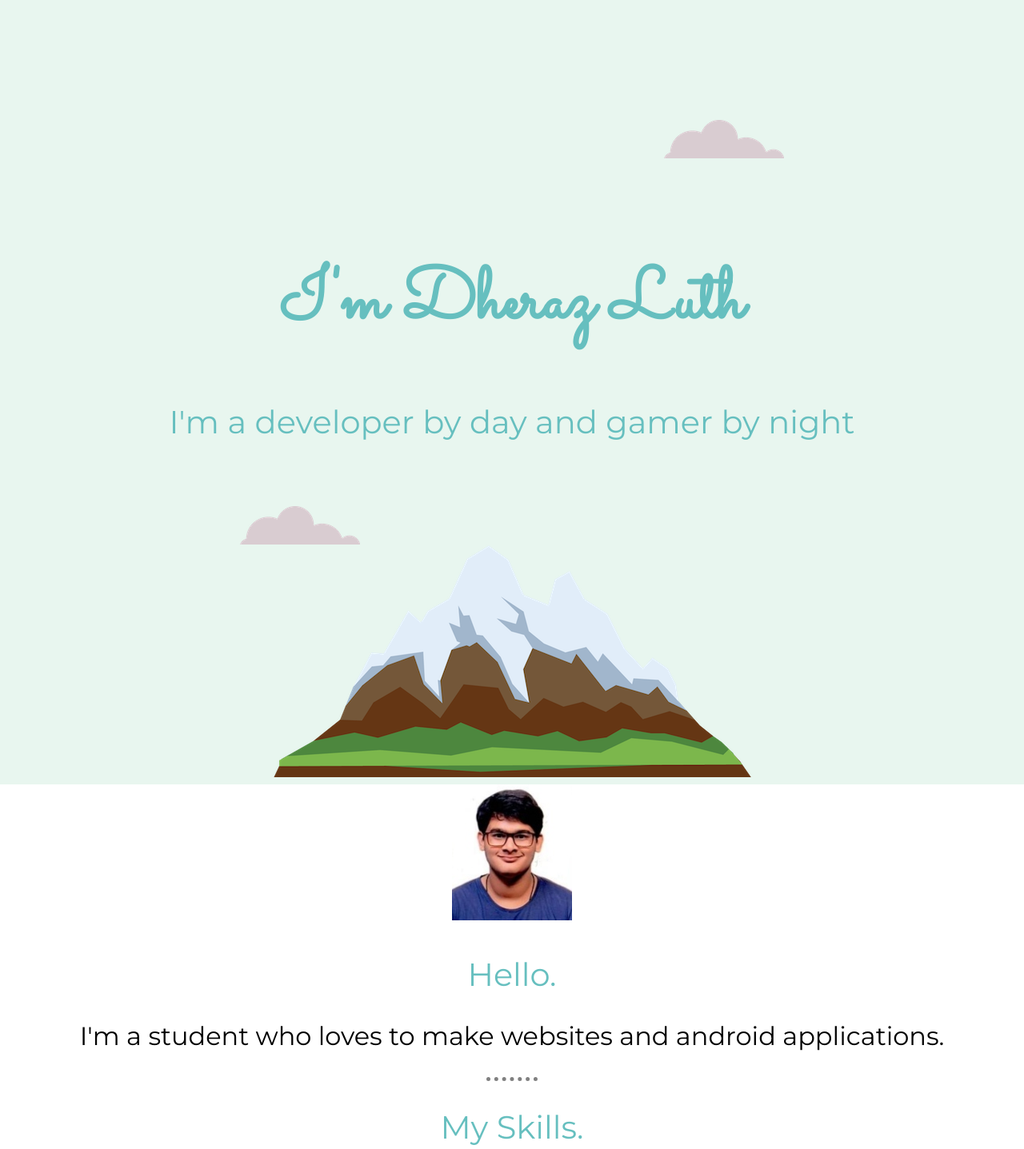
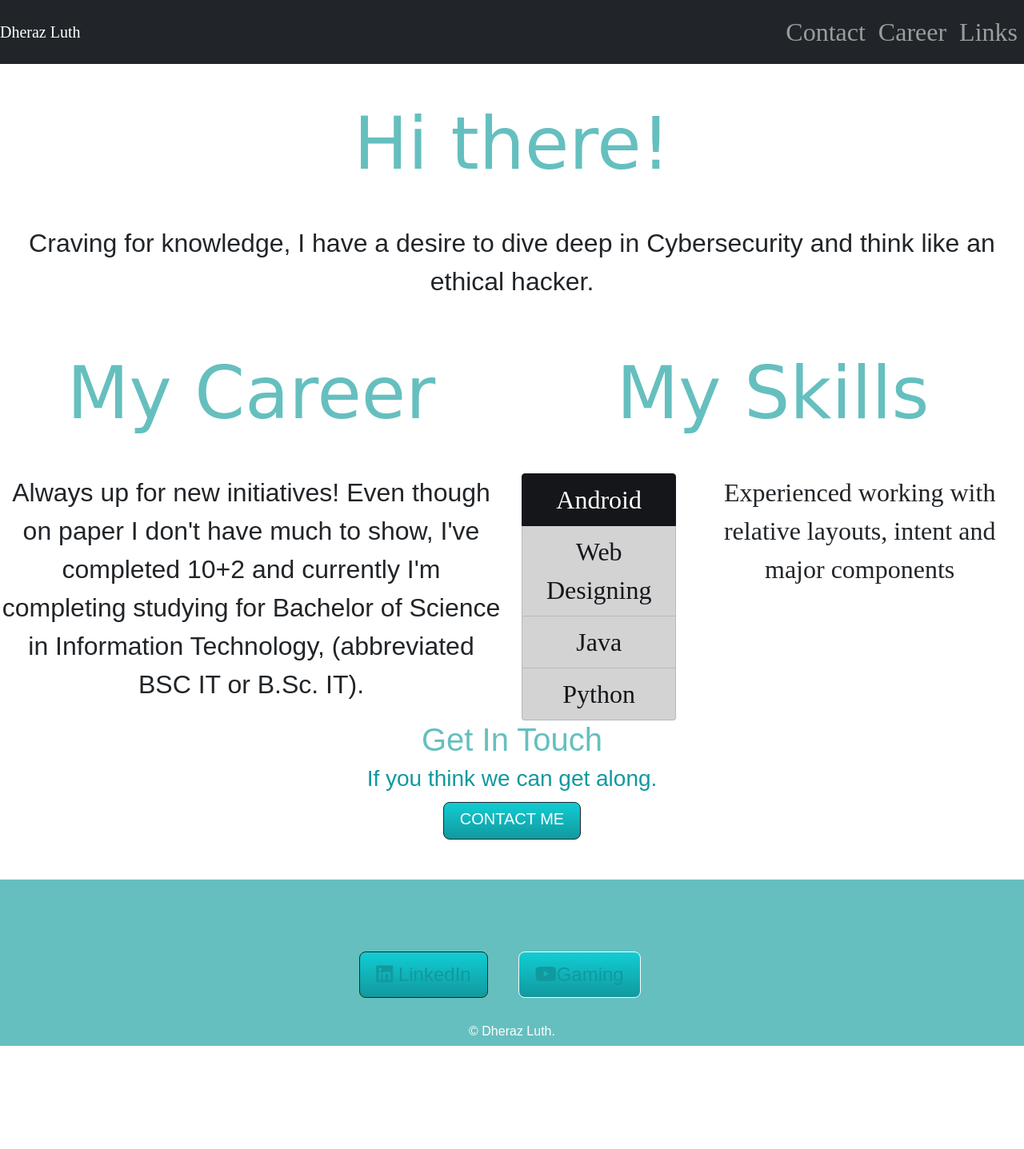
Before and after one commit to dheraz-1/cssresume, a plain HTML site: page index.html in a window 1280 px wide. Shown: the top 1437 px of the page at 80% size. After the commit the page ends 1308 px from the top, so only its background shows below. Drawn offline with nearby package versions, Linux system fonts and the light colour scheme.

Commit message:
Update index.html

```diff
--- a/index.html
+++ b/index.html
@@ -1,62 +1,105 @@
 <!DOCTYPE html>
-<html>
+<html lang="">
 <head>
-    <title>Dheraz Luth</title>
+    <meta charset="utf-8">
+    <title>About</title>
+    <link href="https://cdn.jsdelivr.net/npm/bootstrap@5.1.3/dist/css/bootstrap.min.css" rel="stylesheet" integrity="sha384-1BmE4kWBq78iYhFldvKuhfTAU6auU8tT94WrHftjDbrCEXSU1oBoqyl2QvZ6jIW3" crossorigin="anonymous">
     <link rel="stylesheet" href="styles.css">
+    <link rel="stylesheet" href="https://use.fontawesome.com/releases/v5.15.4/css/all.css" integrity="sha384-DyZ88mC6Up2uqS4h/KRgHuoeGwBcD4Ng9SiP4dIRy0EXTlnuz47vAwmeGwVChigm" crossorigin="anonymous">
     <link rel="icon" href="favicon.ico">
-    <link rel="preconnect" href="https://fonts.googleapis.com">
-<link rel="preconnect" href="https://fonts.gstatic.com" crossorigin>
-<link href="https://fonts.googleapis.com/css2?family=Merriweather&family=Montserrat&family=Sacramento&display=swap" rel="stylesheet">
+    <script src="https://cdn.jsdelivr.net/npm/bootstrap@5.1.3/dist/js/bootstrap.bundle.min.js" integrity="sha384-ka7Sk0Gln4gmtz2MlQnikT1wXgYsOg+OMhuP+IlRH9sENBO0LRn5q+8nbTov4+1p" crossorigin="anonymous"></script>
+</head>
 
-</head>
 <body>
 
-    <div class="top-container">
-    <img class="top-cloud" src="cloud.png" alt="cloud">
-    <h1>I'm Dheraz Luth</h1>
-    <h2>I'm a developer by day and gamer by night</h2>
-    <img class="bottom-cloud" src="cloud.png" alt="cloud">
-    <img class="mountain" src="mountain.png">
+    <section id="introduction">
+        <nav class="navbar navbar-expand-lg navbar-dark bg-dark">
+            <a class="navbar-brand" href="">Dheraz Luth</a>
+            <button class="navbar-toggler" type="button" data-bs-toggle="collapse" data-bs-target="#navbarTogglerDemo01" aria-controls="navbarTogglerDemo01" aria-expanded="false" aria-label="Toggle navigation">
+                <span class="navbar-toggler-icon"></span>
+            </button>
+            <div class="collapse navbar-collapse" id="navbarTogglerDemo01">
+                <ul class="navbar-nav ms-auto">
+                    <li class="navbar-item">
+                        <a class="nav-link" href="#contact">Contact</a>
+                    </li>
+
+                    <li class="navbar-item">
+                        <a class="nav-link" href="#career-and-skills">Career</a>
+                    </li>
+
+                    <li class="navbar-item">
+                        <a class="nav-link" href="#footer">Links</a>
+                    </li>
+                </ul>
             </div>
 
-    <div class="middle-container">
-  <div class="profile">
-    <img src="Untitled.jpg" alt="">
-    <h2>Hello.</h2>
-    <p>I'm a student who loves to make websites and android applications.</p>
+
+        </nav>
+        <div class="intro">
+
+            <h1 >Hi there!</h1>
+            <p>Craving for knowledge, I have a desire to dive deep in Cybersecurity and think like an ethical hacker. </p>
         </div>
-  <hr>
-  <div class="skills">
-    <h2>My Skills.</h2>
-    <div class="skill-row">
-      <img class="android" src="android.png" alt="">
-      <h3>Android Development</h3>
-      <p>I've developed restaurant portfolio application using intents to redirect to food delivery apps on a single click.</p>
-    </div>
-    <div class="skill-row">
-      <img class="web" src="programming.png" alt="">
-      <h3>Web Development</h3>
-      <p class="webdescription">Y'all are seeing my beautiful resume right in front of you as I show-off my skillset!</p>
+    </section>
+
+    <section id="career-and-skills">
+        <div class="row">
+            <div class="col-lg-6">
+            <div class="career">
+            <h1>My Career</h1>
+            <p>Always up for new initiatives! Even though on paper I don't have much to show, I've completed 10+2 and currently I'm completing studying for Bachelor of Science in Information Technology, (abbreviated BSC IT or B.Sc. IT).</p>
          </div>
         </div>
-    <br>
-  <hr>
+
+        <div class="skills col-lg-6">
+            <h1>My Skills</h1>
+            <div class="row">
+                <div class="col-4">
+                    <div class="list-group" id="list-tab" role="tablist">
+                        <a class="list-group-item list-group-item-action list-group-item-dark active" id="list-home-list" data-bs-toggle="list" href="#list-home" role="tab" aria-controls="list-home">Android</a>
+                        <a class="list-group-item list-group-item-action list-group-item-dark" id="list-profile-list" data-bs-toggle="list" href="#list-profile" role="tab" aria-controls="list-profile">Web Designing</a>
+                        <a class="list-group-item list-group-item-action list-group-item-dark" id="list-messages-list" data-bs-toggle="list" href="#list-messages" role="tab" aria-controls="list-messages">Java</a>
+                        <a class="list-group-item list-group-item-action list-group-item-dark" id="list-settings-list" data-bs-toggle="list" href="#list-settings" role="tab" aria-controls="list-settings">Python</a>
+                    </div>
+                </div>
+                <div class="col-8">
+                    <div class="tab-content" id="nav-tabContent">
+                        <div class="tab-pane fade show active" id="list-home" role="tabpanel" aria-labelledby="list-home-list">Experienced working with relative layouts, intent and major components </div>
+                        <div class="tab-pane fade" id="list-profile" role="tabpanel" aria-labelledby="list-profile-list">Can work with html,css,bootstrap. This page is made using all of them.</div>
+                        <div class="tab-pane fade" id="list-messages" role="tabpanel" aria-labelledby="list-messages-list">I have worked with OOP and basic in java well enough.</div>
+                        <div class="tab-pane fade" id="list-settings" role="tabpanel" aria-labelledby="list-settings-list">In python, I have explored in NLP, Machine Learning, Data Science</div>
+                    </div>
+                </div>
+            </div>
+        </div>
+      </div>
+</section>
+
+
+    <section id="contact">
         <div class="contact-me">
             <h2>Get In Touch</h2>
             <h3>If you think we can get along.</h3>
-    <p class="">Love gaming as much as I do? Let's play together then! We might code a website or two while playing!</p>
-    <a class="btn" href="mailto:luth946@gmail.com">CONTACT ME</a>
+            <a style="padding-top: 5px;" class="btn btn-lg btn-light btn-outline-dark"  href="mailto:name@email.com">CONTACT ME</a>
         </div>
-</div>
-<br>
+    </section>
 
 
+    <footer id="footer">
         <div class="bottom-container">
-  <a class="footer-link" href="https://www.linkedin.com/in/dheraz-luth-0baa20197/">LinkedIn</a>
-  <a class="footer-link" href="https://www.youtube.com/channel/UC6_j3qzP935ffnwckOd4SUA">Gaming</a>
+            <a class="btn btn-dark footer-link" href="https://www.linkedin.com/in/dheraz-luth-0baa20197/"><i class="fab fa-linkedin"></i> LinkedIn</a>
+            <a class="btn btn-light footer-link" href="https://www.youtube.com/channel/UC6_j3qzP935ffnwckOd4SUA"> <i class="fab fa-youtube"></i>Gaming</a>
             <p class="copyright">© Dheraz Luth.</p>
         </div>
+    </footer>
 
 
-</body>
-</html>
+
+
+
+
+
+
+</body></html>
+<script></script>
```
Lines whose indentation alone changed are shown as unchanged.
